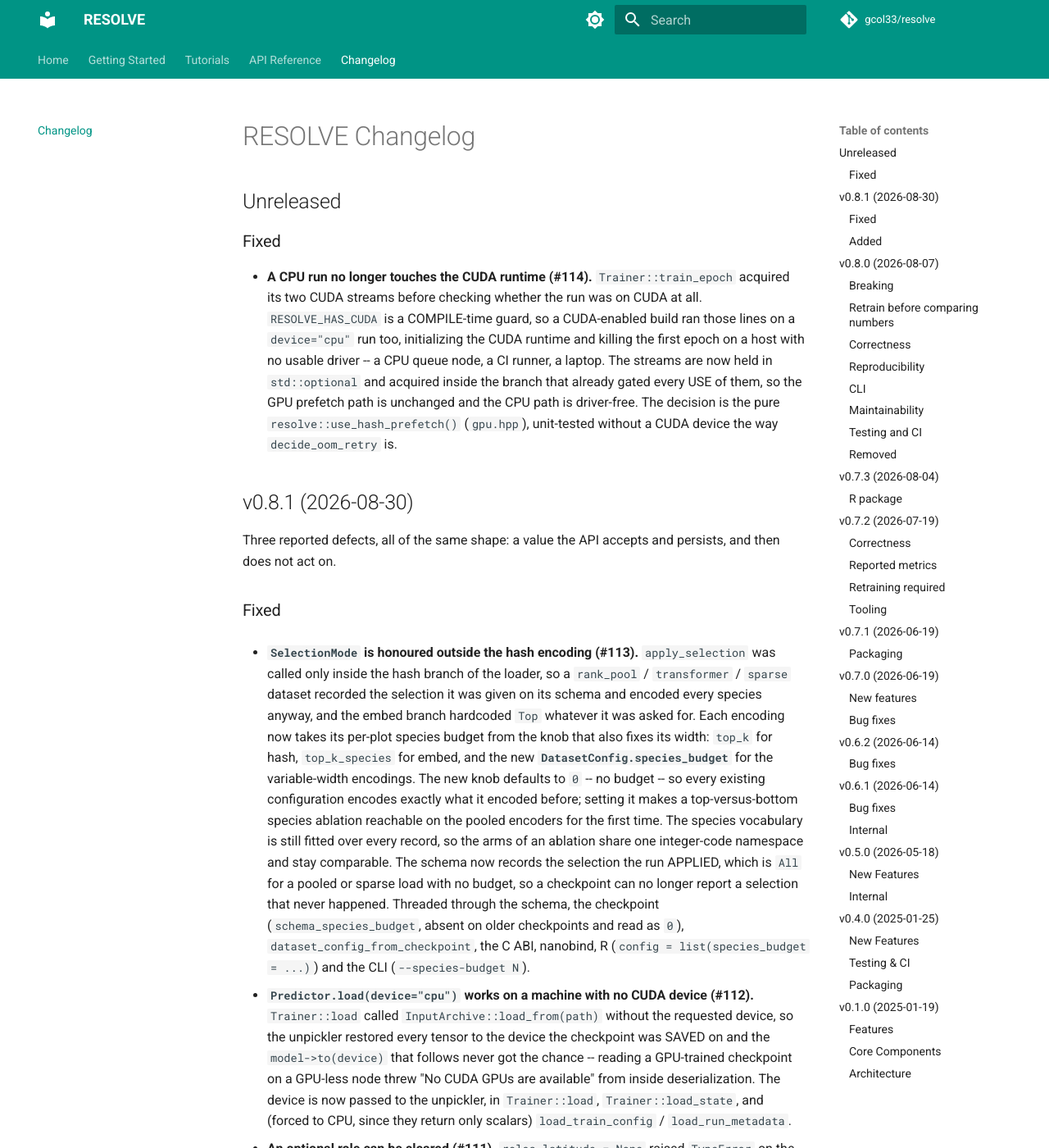
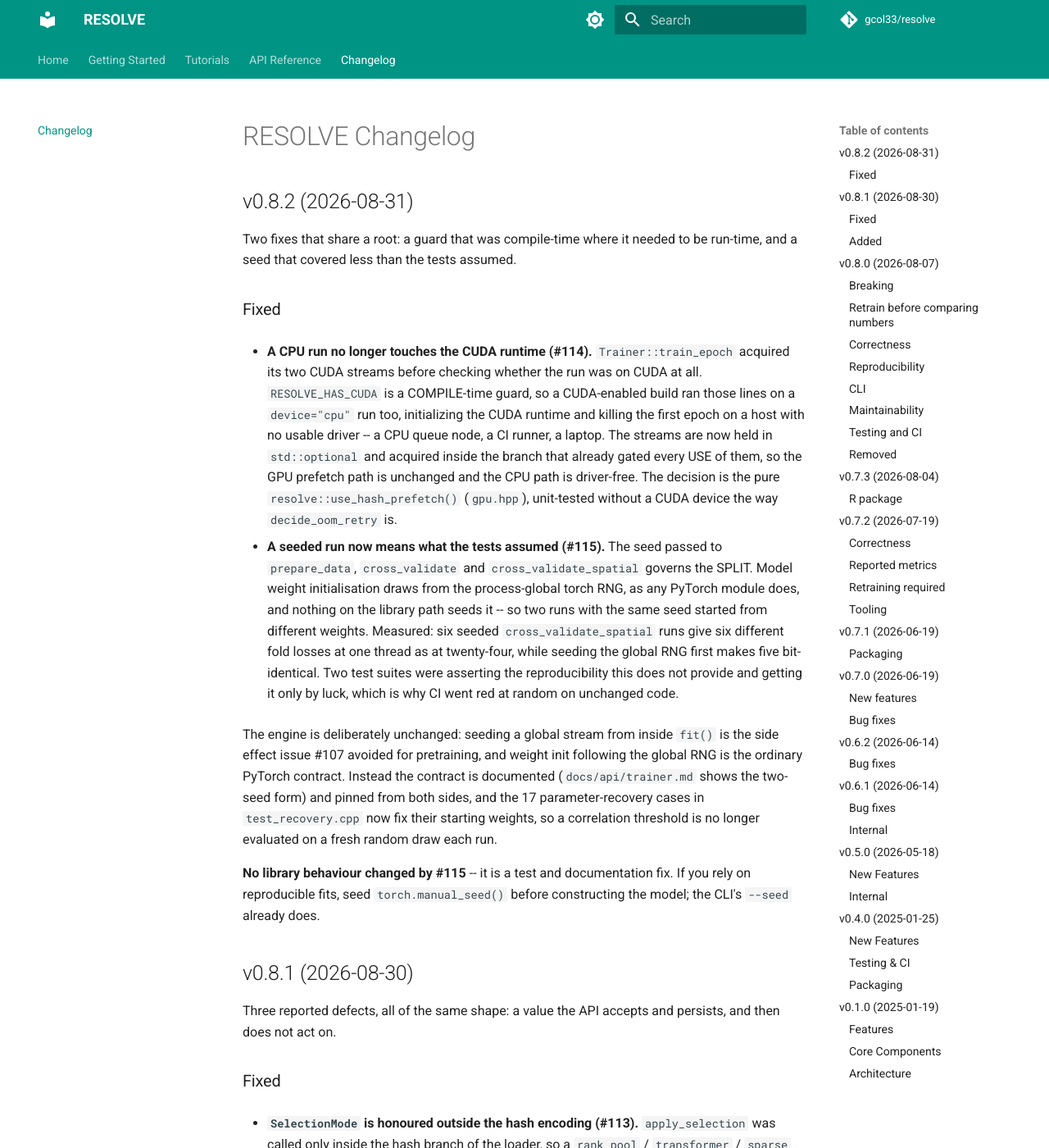
Before and after one commit to gcol33/resolve, an MkDocs documentation site: the page built from docs/changelog.md, in a window 1280 px wide and 1400 px high. Shown: the whole window at 82% size. Built offline with MkDocs 1.6.1 and Material for MkDocs 9.7.7, drawn with Linux system fonts in a browser that asks for light colours; comment, search, counter and statistics services are not loaded.

Commit message:
release: v0.8.2
Ships the two fixes that landed after v0.8.1 was tagged.

#114 -- a CPU run no longer initialises the CUDA runtime. The prefetch streams
were acquired before the device check, behind a compile-time guard, so a
CUDA-enabled build killed a device="cpu" run on any host without a usable
driver.

#115 -- the seed passed to prepare_data and the cross-validators covers the
split, not weight initialisation. Two test suites assumed otherwise and got
reproducibility by luck, which is why CI went red at random on unchanged code.
No library behaviour changed: the contract is documented and the recovery tests
now fix their own starting weights.

Also fixes tools/version.py writing its NEWS stub with a hardcoded "\n" into a
CRLF file, which left two stray LF lines and turned the next scripted edit of
NEWS.md into a whole-file diff.

Verified at 0.8.2: CPU Catch2 391 cases / 4843 assertions, CUDA-build Catch2
393 cases / 4847 assertions, pytest tests/core 134 passed, R testthat green
against a freshly built CPU resolve_c, the CUDA prefetch smoke (r2 0.62 with
the side stream engaged, 0.61 on CPU), and `resolve version` reporting 0.8.2.

Co-Authored-By: Claude Opus 5 <noreply@anthropic.com>
Claude-Session: https://claude.ai/code/session_01Jf3rK5pT9U4bXQNGsjtnPC

```diff
--- a/NEWS.md
+++ b/NEWS.md
@@ -1,6 +1,9 @@
 # RESOLVE Changelog
 
-## Unreleased
+## v0.8.2 (2026-08-31)
+
+Two fixes that share a root: a guard that was compile-time where it needed to
+be run-time, and a seed that covered less than the tests assumed.
 
 ### Fixed
 
@@ -14,6 +17,29 @@
   path is unchanged and the CPU path is driver-free. The decision is the pure
   `resolve::use_hash_prefetch()` (`gpu.hpp`), unit-tested without a CUDA device
   the way `decide_oom_retry` is.
+
+- **A seeded run now means what the tests assumed (#115).** The seed passed to
+  `prepare_data`, `cross_validate` and `cross_validate_spatial` governs the
+  SPLIT. Model weight initialisation draws from the process-global torch RNG,
+  as any PyTorch module does, and nothing on the library path seeds it -- so two
+  runs with the same seed started from different weights. Measured: six seeded
+  `cross_validate_spatial` runs give six different fold losses at one thread as
+  at twenty-four, while seeding the global RNG first makes five bit-identical.
+  Two test suites were asserting the reproducibility this does not provide and
+  getting it only by luck, which is why CI went red at random on unchanged
+  code.
+
+  The engine is deliberately unchanged: seeding a global stream from inside
+  `fit()` is the side effect issue #107 avoided for pretraining, and weight
+  init following the global RNG is the ordinary PyTorch contract. Instead the
+  contract is documented (`docs/api/trainer.md` shows the two-seed form) and
+  pinned from both sides, and the 17 parameter-recovery cases in
+  `test_recovery.cpp` now fix their starting weights, so a correlation
+  threshold is no longer evaluated on a fresh random draw each run.
+
+**No library behaviour changed by #115** -- it is a test and documentation fix.
+If you rely on reproducible fits, seed `torch.manual_seed()` before
+constructing the model; the CLI's `--seed` already does.
 
 ## v0.8.1 (2026-08-30)
 
--- a/src/core/python/pyproject.toml
+++ b/src/core/python/pyproject.toml
@@ -6,7 +6,7 @@ build-backend = "scikit_build_core.build"
 
 [project]
 name = "resolve-core"
-version = "0.8.1"
+version = "0.8.2"
 description = "RESOLVE C++ engine: predict sample outcomes from compositional data via learned representations"
 readme = "README.md"
 license = {text = "MIT"}
```
Also changed, not shown: tools/version.py (+11 -3 lines), 4 other files.
